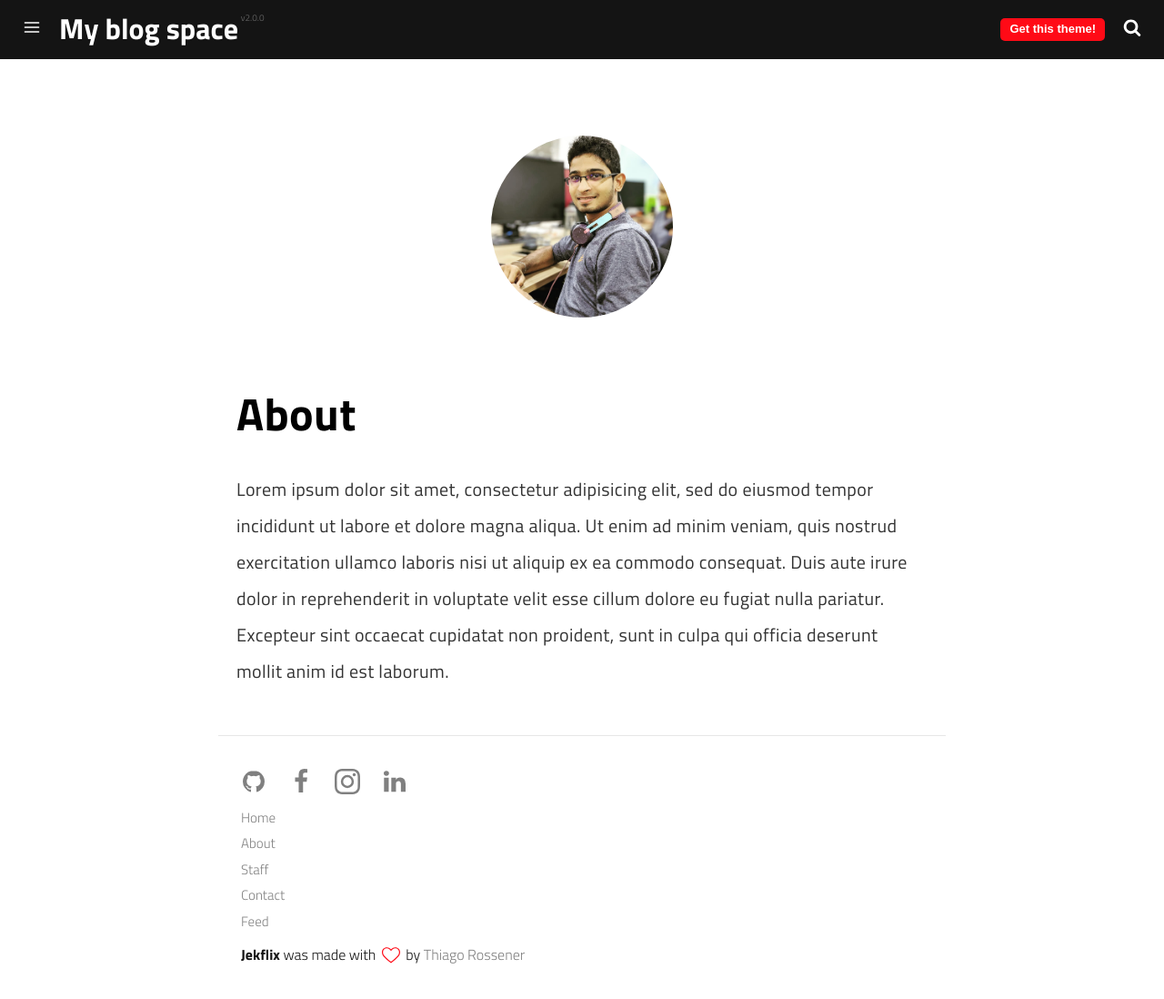
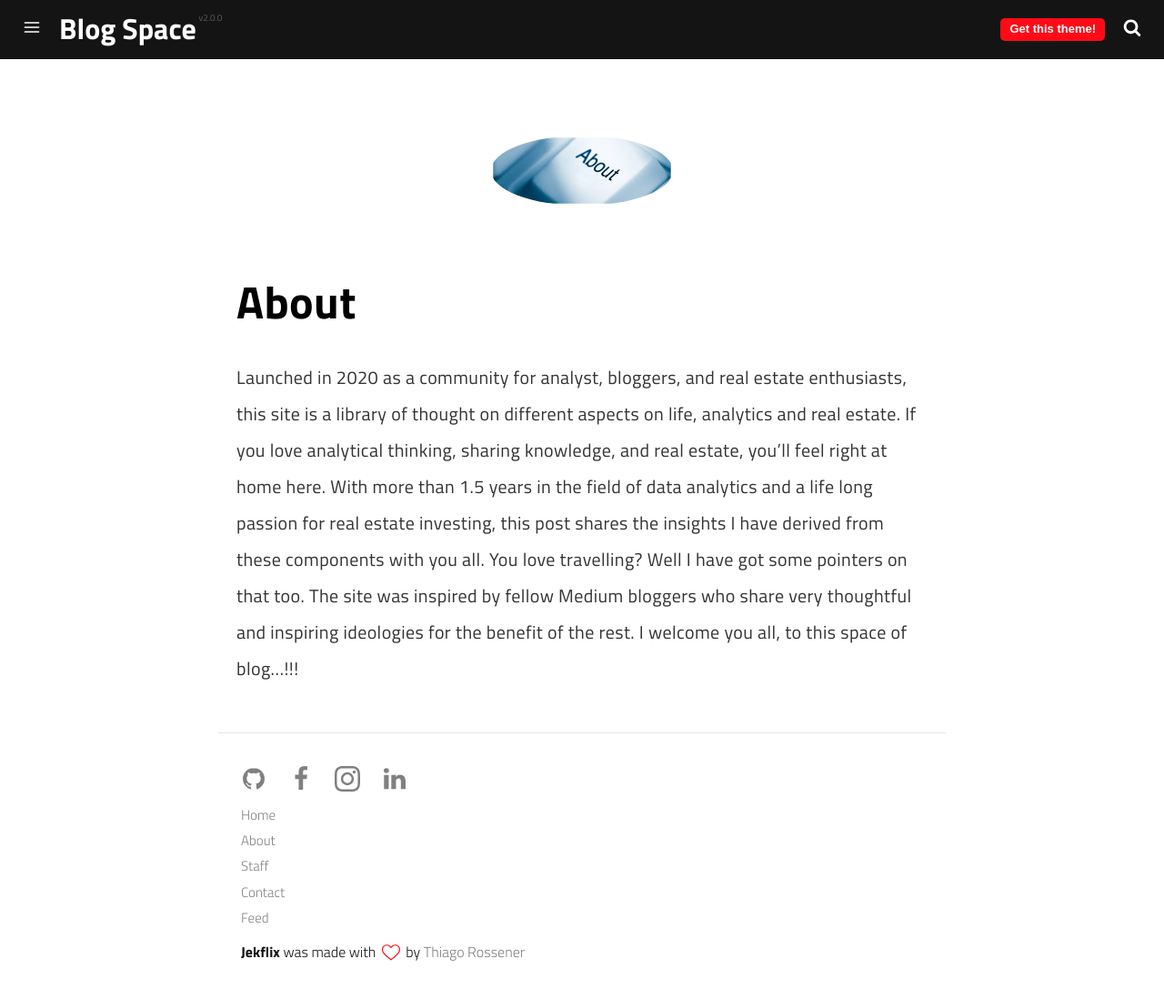
Before and after one commit to DeshanLokuge/DeshanLokuge.github.io, a Jekyll site: the page built from pages/about.md, in a window 1280 px wide and 1098 px high. Shown: the whole window at 91% size. Built offline with Jekyll 4.4.1, drawn with Linux system fonts in a browser that asks for light colours; a script that is not in the unit is left out.

Commit message:
Changes to the primary outlook-a1

```diff
--- a/_config.yml
+++ b/_config.yml
@@ -1,7 +1,7 @@
 # Site Settings
-name: My blog space
-title: Blog site for my blogs
-description: Library of my blogs
+name: Blog Space
+title: Disemmination of my insights, ideologies and accumulations on areas diversified across analytics, travel, real estate and more...
+description: Library of my thoughts, stored for sharing ...
 tags:
   - blog
   - template
--- a/pages/about.md
+++ b/pages/about.md
@@ -1,18 +1,15 @@
 ---
 layout: page
 title: About
-description: Some description.
+description: About my inspiration to blog
 permalink: /about/
 menu: true
 ---
 
-<img class="img-rounded" src="/assets/img/uploads/profile.png" alt="Thiago Rossener" width="200">
+<img class="img-rounded" src="/assets/img/uploads/about.png" alt="Deshan Lokuge" width="200">
 
 # About
 
-Lorem ipsum dolor sit amet, consectetur adipisicing elit, sed do eiusmod
-tempor incididunt ut labore et dolore magna aliqua. Ut enim ad minim veniam,
-quis nostrud exercitation ullamco laboris nisi ut aliquip ex ea commodo
-consequat. Duis aute irure dolor in reprehenderit in voluptate velit esse
-cillum dolore eu fugiat nulla pariatur. Excepteur sint occaecat cupidatat non
-proident, sunt in culpa qui officia deserunt mollit anim id est laborum.
+Launched in 2020 as a community for analyst, bloggers, and real estate enthusiasts, this site is a library of thought on different aspects on life, analytics and real estate.
+If you love analytical thinking, sharing knowledge, and real estate, you’ll feel right at home here. With more than 1.5 years in the field of data analytics and a life long passion for real estate investing,
+this post shares the insights I have derived from these components with you all. You love travelling? Well I have got some pointers on that too. The site was inspired by fellow Medium bloggers who share very thoughtful and inspiring ideologies for the benefit of the rest. I welcome you all, to this space of blog...!!!
```
Also changed, not shown: assets/img/uploads/about.png (added), assets/img/uploads/bigdata1.png (added), assets/img/uploads/sdsc.png (added).
